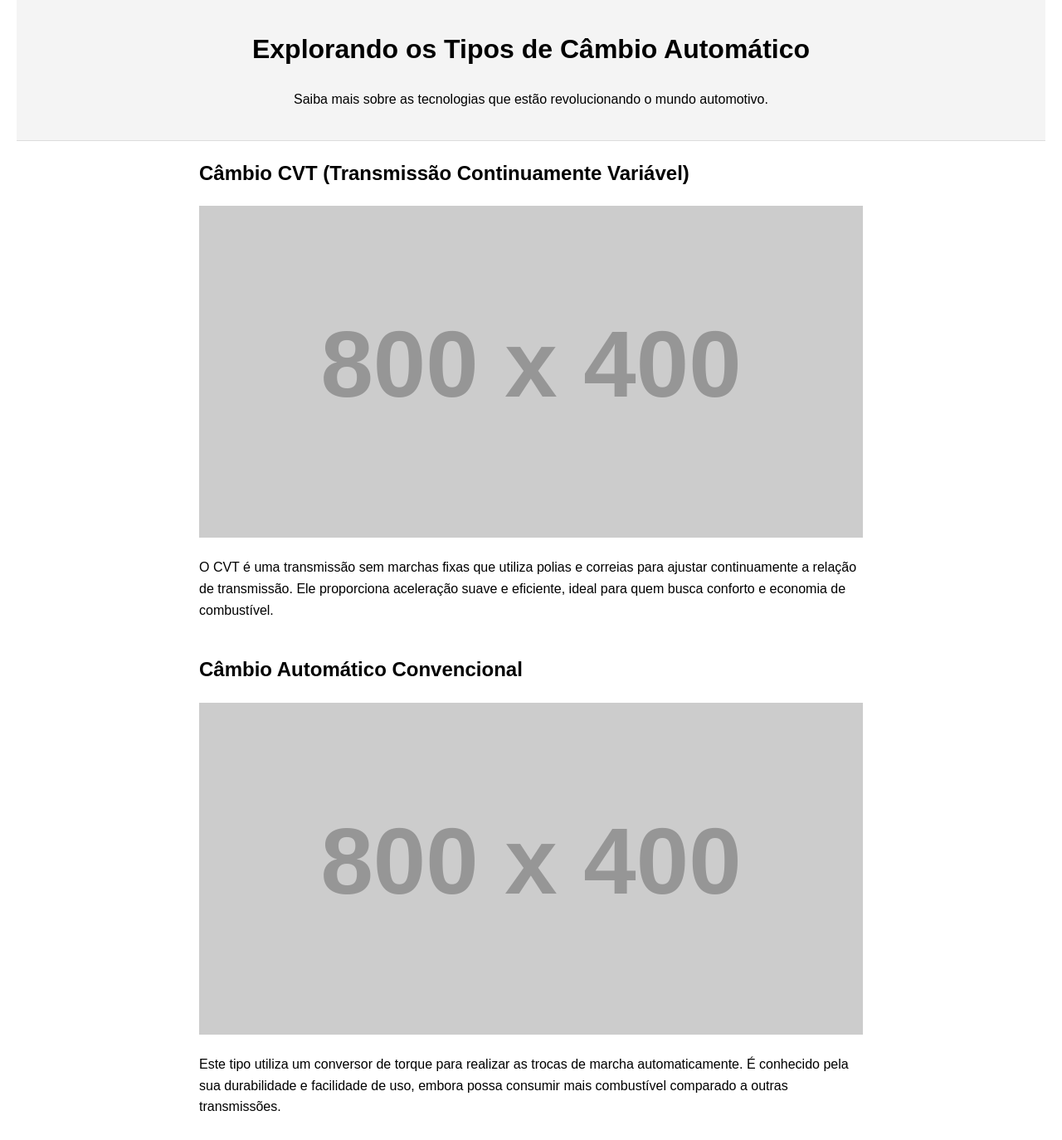
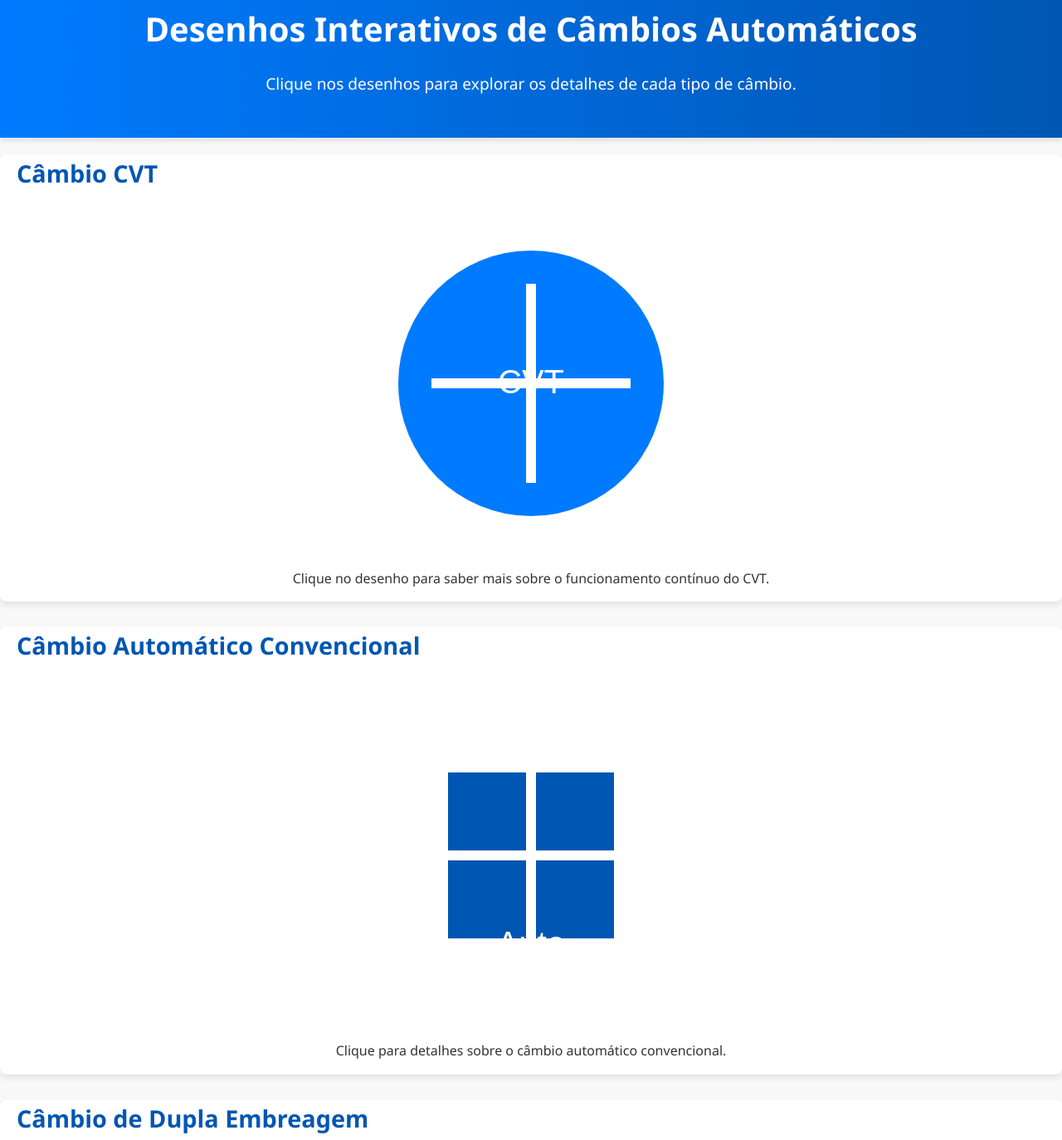
Before and after one commit to HectonFrancis/Cambiosautomaticos, a plain HTML site: page index.html in a window 1280 px wide. Shown: the part 27-1401 px from the top of the page at 83% size. Drawn offline with Linux system fonts and the light colour scheme; placeholder pictures from the web are drawn by us.

Commit message:
Update index.html

```diff
--- a/index.html
+++ b/index.html
@@ -4,64 +4,85 @@
     <meta charset="UTF-8">
     <meta name="viewport" content="width=device-width, initial-scale=1.0">
     <title>Tipos de Câmbio Automático</title>
+    <link rel="stylesheet" href="style.css">
     <style>
-        body {
-            font-family: Arial, sans-serif;
-            margin: 20px;
-            line-height: 1.6;
+        .svg-container {
+            text-align: center;
+            margin: 30px 0;
         }
-        header {
-            text-align: center;
-            padding: 20px;
-            background-color: #f4f4f4;
-            border-bottom: 1px solid #ddd;
+
+        svg {
+            width: 100%;
+            max-width: 400px;
+            cursor: pointer;
+            transition: transform 0.3s;
         }
-        section {
-            margin-bottom: 40px;
+
+        svg:hover {
+            transform: scale(1.1);
         }
-        img {
-            max-width: 100%;
-            height: auto;
-        }
-        .content {
-            max-width: 800px;
-            margin: auto;
+
+        .info {
+            margin-top: 15px;
+            font-size: 1rem;
         }
     </style>
 </head>
 <body>
     <header>
-        <h1>Explorando os Tipos de Câmbio Automático</h1>
-        <p>Saiba mais sobre as tecnologias que estão revolucionando o mundo automotivo.</p>
+        <h1>Desenhos Interativos de Câmbios Automáticos</h1>
+        <p>Clique nos desenhos para explorar os detalhes de cada tipo de câmbio.</p>
     </header>
-    <main class="content">
-        <section id="cvt">
-            <h2>Câmbio CVT (Transmissão Continuamente Variável)</h2>
-            <img src="https://via.placeholder.com/800x400?text=CVT" alt="Imagem de um câmbio CVT">
-            <p>
-                O CVT é uma transmissão sem marchas fixas que utiliza polias e correias para ajustar continuamente a relação de transmissão.
-                Ele proporciona aceleração suave e eficiente, ideal para quem busca conforto e economia de combustível.
-            </p>
+    <main>
+        <section>
+            <h2>Câmbio CVT</h2>
+            <div class="svg-container" onclick="showInfo('cvt')">
+                <svg viewBox="0 0 200 200" xmlns="http://www.w3.org/2000/svg">
+                    <circle cx="100" cy="100" r="80" fill="#007BFF" />
+                    <line x1="40" y1="100" x2="160" y2="100" stroke="white" stroke-width="6" />
+                    <line x1="100" y1="40" x2="100" y2="160" stroke="white" stroke-width="6" />
+                    <text x="50%" y="50%" fill="white" font-size="20" font-family="Arial" text-anchor="middle" dy=".3em">CVT</text>
+                </svg>
+                <p class="info" id="info-cvt">Clique no desenho para saber mais sobre o funcionamento contínuo do CVT.</p>
+            </div>
         </section>
-        <section id="convencional">
+        <section>
             <h2>Câmbio Automático Convencional</h2>
-            <img src="https://via.placeholder.com/800x400?text=Automático+Convencional" alt="Imagem de um câmbio automático convencional">
-            <p>
-                Este tipo utiliza um conversor de torque para realizar as trocas de marcha automaticamente.
-                É conhecido pela sua durabilidade e facilidade de uso, embora possa consumir mais combustível comparado a outras transmissões.
-            </p>
+            <div class="svg-container" onclick="showInfo('convencional')">
+                <svg viewBox="0 0 200 200" xmlns="http://www.w3.org/2000/svg">
+                    <rect x="50" y="50" width="100" height="100" fill="#0056b3" />
+                    <line x1="50" y1="100" x2="150" y2="100" stroke="white" stroke-width="6" />
+                    <line x1="100" y1="50" x2="100" y2="150" stroke="white" stroke-width="6" />
+                    <text x="50%" y="50%" fill="white" font-size="20" font-family="Arial" text-anchor="middle" dy="3em">Auto</text>
+                </svg>
+                <p class="info" id="info-convencional">Clique para detalhes sobre o câmbio automático convencional.</p>
+            </div>
         </section>
-        <section id="dupla-embreagem">
+        <section>
             <h2>Câmbio de Dupla Embreagem</h2>
-            <img src="https://via.placeholder.com/800x400?text=Dupla+Embreagem" alt="Imagem de um câmbio de dupla embreagem">
-            <p>
-                Esse câmbio utiliza duas embreagens para alternar rapidamente entre marchas pares e ímpares, oferecendo trocas rápidas e suaves.
-                É frequentemente usado em carros esportivos de alto desempenho.
-            </p>
+            <div class="svg-container" onclick="showInfo('dupla')">
+                <svg viewBox="0 0 200 200" xmlns="http://www.w3.org/2000/svg">
+                    <circle cx="70" cy="100" r="30" fill="#007BFF" />
+                    <circle cx="130" cy="100" r="30" fill="#0056b3" />
+                    <line x1="100" y1="70" x2="100" y2="130" stroke="white" stroke-width="6" />
+                    <text x="50%" y="50%" fill="white" font-size="20" font-family="Arial" text-anchor="middle" dy=".3em">DCT</text>
+                </svg>
+                <p class="info" id="info-dupla">Explore o desenho do câmbio de dupla embreagem.</p>
+            </div>
         </section>
     </main>
     <footer>
-        <p>Site desenvolvido para aprendizado. Imagens ilustrativas e conteúdo baseado em fontes confiáveis.</p>
+        <p>Site interativo desenvolvido para aprender sobre câmbios automáticos.</p>
     </footer>
+    <script>
+        function showInfo(type) {
+            const messages = {
+                cvt: "O CVT (Transmissão Continuamente Variável) utiliza polias e correias ajustáveis para um funcionamento suave.",
+                convencional: "O câmbio automático convencional usa um conversor de torque para facilitar a troca de marchas.",
+                dupla: "O câmbio de dupla embreagem alterna entre marchas pares e ímpares com rapidez impressionante."
+            };
+            alert(messages[type]);
+        }
+    </script>
 </body>
 </html>
```
